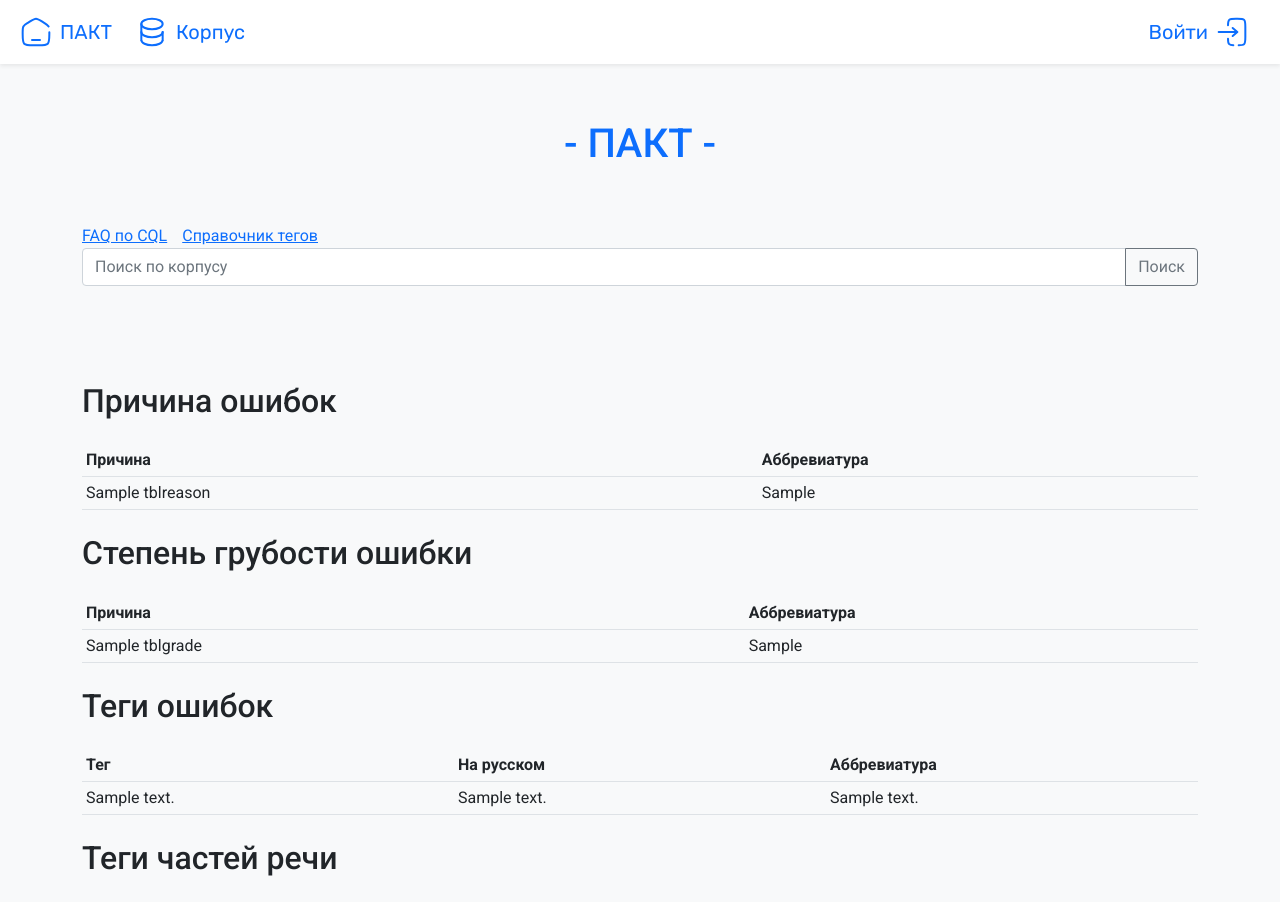
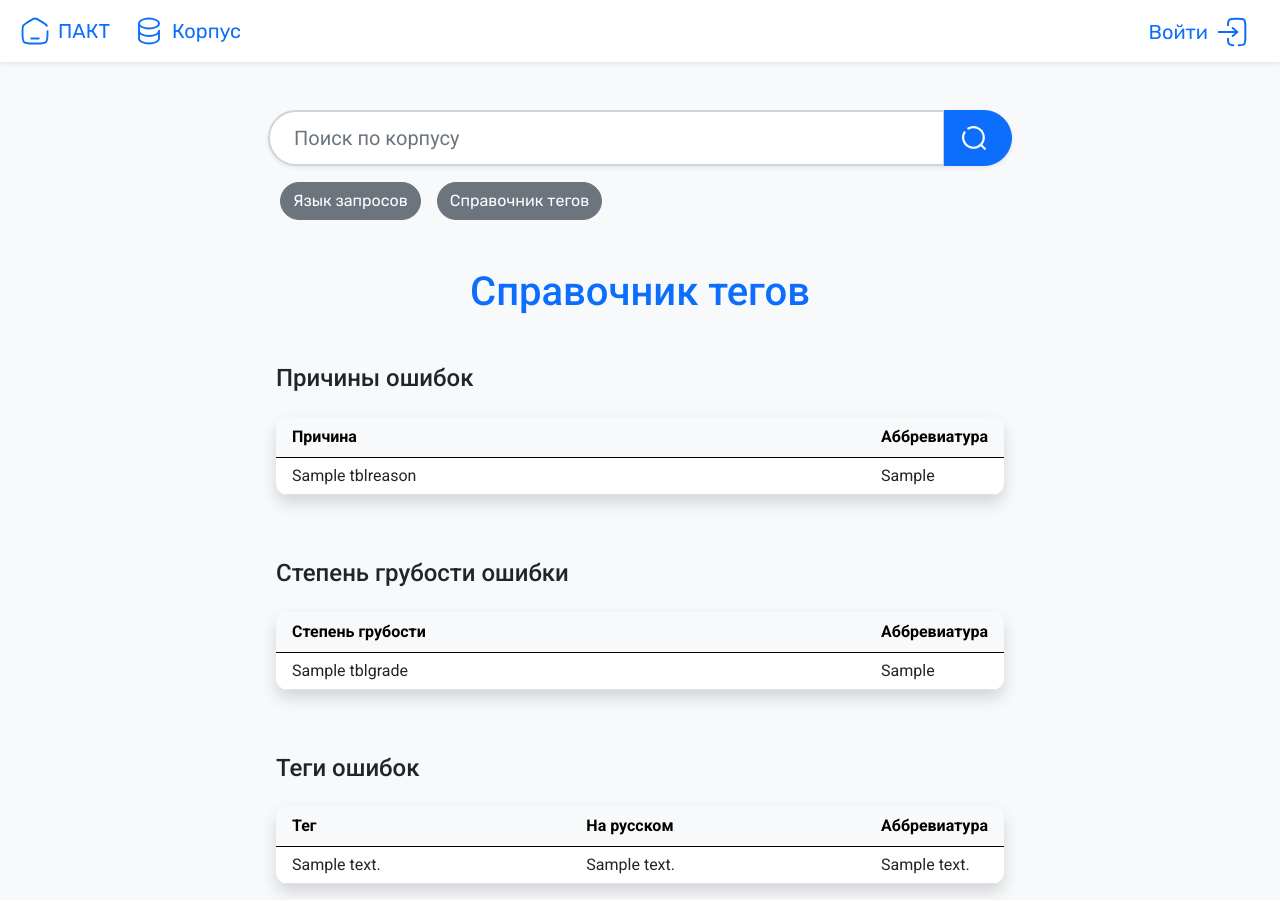
Before and after one commit to remshu-inc/pakt-work-tools, a Django app: page /tag_list in a window 1280 px wide. Run offline with Django 4.2, Linux system fonts and the light colour scheme; tables that the repository leaves empty hold one stand-in row (values such as "Sample post").

Commit message:
rework home page

```diff
--- a/search_app/views.py
+++ b/search_app/views.py
@@ -73,7 +73,7 @@
     if len(out_metrics) == 0:  # если метрики еще не созданы
         out_metrics = [0, 0]
 
-    return render(request, "index.html", context={
+    return render(request, "home.html", context={
         'tokens_count': {1: out_metrics[0], 2: out_metrics[1]},
         'update_time': out_time.strftime("%d.%m.%Y %H:%M:%S")
     })
--- /dev/null
+++ b/static/css/index.css
@@ -0,0 +1,62 @@
+.main .search-bar {
+	height: 56px;
+}
+
+.main .search-bar > input {
+	border-top-left-radius: 32px;
+	border-bottom-left-radius: 32px;
+	padding: 0 24px;
+}
+
+.main .search-bar .search-btn {
+	border-top-right-radius: 32px;
+	border-bottom-right-radius: 32px;
+	display: flex;
+	width: auto;
+	align-items: center;
+	justify-content: center;
+	padding-right: 24px;
+}
+
+.main .btn {
+	font-family: 'Rubik', sans-serif;
+}
+
+.main .btn:hover {
+	background-color: var(--bs-primary);
+}
+
+.main .btn:focus {
+	box-shadow: none;
+}
+
+.bi {
+	max-height: 1.5em !important;
+}
+
+@media screen and (max-width: 576px) {
+	.main .btn {
+		width: max-content;
+	}
+}
+
+/* Home page styles */
+.card-rounded {
+	border-radius: 12px;
+	overflow: hidden;
+}
+
+.card-rounded .card-header {
+	border-top-left-radius: 12px;
+	border-top-right-radius: 12px;
+}
+
+/* Info page styles */
+
+.table td {
+	padding: 6px 16px;
+}
+
+.table th {
+	padding: 8px 16px;
+}
--- a/templates/index.html
+++ b/templates/index.html
@@ -1,75 +1,53 @@
 {% extends "base.html" %}
+
+<!-- Styles -->
+{% load static %} {% block link %}
+<link rel="stylesheet" type="text/css" href="{% static 'css/index.css' %}" />
+{% endblock link %}
+
+<!-- Content -->
 {% block content %}
-
-<div class="container-sm">
-    <main>
-        <h1 class="head-text text-center mt-5 mb-5"><a class="nav-link active" aria-current="page" href="{% url 'home' %}">- ПАКТ -</a></h1>
-
-        <div><a href="{% url 'cql_faq' %}">FAQ по CQL</a><a href="{% url 'tag_list' %}" style="margin-left:15px;">Справочник тегов</a></div>
+<main class="container main">
+	<!-- Search  bar -->
+	<div class="col col-md-8 col-11 mx-auto">
 		<form action="{% url 'search' %}" method="post">
 			{% csrf_token %}
-            <div class="input-group">
-                <input type="text" name="corpus_search" class="form-control non-round" placeholder="Поиск по корпусу" aria-label="Поиск по корпусу" aria-describedby="button-addon2">
-
-                <button type="submit" class="btn shadow-none update-button" id="button-addon2">Поиск</button>
+			<div class="input-group input-group-lg mt-5 mb-3 mx-auto search-bar">
+				<input
+					name="corpus_search"
+					type="search"
+					class="form-control shadow-sm border-2 fs-5"
+					placeholder="Поиск по корпусу"
+					aria-label="Поиск по корпусу"
+					aria-describedby="search-btn"
+					autocomplete="off"
+				/>
+				<button class="btn btn-primary shadow-sm search-btn" type="submit" id="search-btn">
+					<svg
+						class="bi"
+						xmlns="http://www.w3.org/2000/svg"
+						height="26"
+						fill="none"
+						stroke="currentColor"
+						viewBox="0 0 24 24"
+					>
+						<path
+							stroke-linecap="round"
+							stroke-width="2"
+							d="M18.5 18.5 22 22M6.75 3.27a9.5 9.5 0 1 1-3.48 3.48"
+						/>
+					</svg>
+				</button>
 			</div>
 		</form>
-
-        <br><br>
-
-        <div class="main-text mt-5">
-            Петрозаводский аннотированный корпус текстов(ПАКТ) - корпус, содержащий набор аннотированных студенческих текстов как на немецком, так и на французском языке. Так как на данный момент корпус является закрытым, то доступ для исследовательских целей возможен только по прямому обращению на почтовый адрес: <span class="email"><b>	koturova@petrsu.ru</b></span> <span style="font-size: 18px;">(Котюрова Ирина Аврамовна)</span>
-            <hr>
-            В качестве аннотаций выступает автоматическая частеречная разметка и ручная разметка ошибок.
-            <br><br>
+		<!-- FAQ links -->
+		<div class="container mb-5 d-flex flex-row justify-content-start gap-3 fs-6">
+			<a class="btn btn-secondary rounded-pill" href="{% url 'cql_faq' %}">Язык запросов</a>
+			<a class="btn btn-secondary rounded-pill" href="{% url 'tag_list' %}">Справочник тегов</a>
+		</div>
 	</div>
 
-        <div class="row">
-            <div class="col">
-                <h1>Немецкий корпус</h1>
-                <b>Размер корпуса в токенах:  </b>{{tokens_count.1}}
-                <br>
-                <b>Частеречная разметка: </b><br>TreeTagger, набор тегов STTS
-                <br>
-                <b>Разметка ошибок:</b>
-                <ul>
-                    <li>неограниченная область ошибки</li>
-                    <li>трехступенчатая степень критичности ошибки</li>
-                    <li>три варианта возможной причины ошибки</li>
-                    <li>90 типов возможных ошибок</li>
-                </ul>
-            </div>
-            <div class="col">
-                <h1>Французский корпус</h1>
-                <b>Размер корпуса в токенах:  </b>{{tokens_count.2}}
-
-                <br>
-                <b>Частеречная разметка: </b><br>CoreNLP, набор тегов Treebank
-                <br>
-                <b>Разметка ошибок:</b>
-                <ul>
-                    <li>неограниченная область ошибки</li>
-                    <li>трехступенчатая степень критичности ошибки</li>
-                    <li>три варианта возможной причины ошибки</li>
-                    <li>71 тип возможных ошибок</li>
-                </ul>
-            </div>
-        </div>
-        <div style = 'text-align:  center;'>
-            <span style="font-size: 12px; color: gray;">Дата последнего обновления показателей: {{update_time}} (UTC+3)</span>
-        </div>
-        <hr>
-        <div class="main-text" style="margin-top: 0;">
-            Часть корпуса имеет разметку эмоциональных компонентов для возможности проведения дополнительных исследований.
-            <br><br>
-        </div>
-
-        <div class="bottom-text">
-            Так как система, которая позволяет взаимодействовать с корпусом, находится в процессе разработки, то во время использования можно столкнуться с непредвиденными ошибками. Чтобы улучшить дальнейший пользовательский опыт, просьба уведомлять о найденных проблемах на почтовый адрес: <span class="email"><b>remshu.nikita@gmail.com</b></span> <span style="font-size: 14px;">(Ремшу Никита Леонидович)</span> или <span class="email"><b>	koturova@petrsu.ru</b></span> <span style="font-size: 14px;">(Котюрова Ирина Аврамовна)</span>.
-
-        </div>
-
+	<!-- Page content -->
+	{% block indexContent %} {% endblock indexContent %}
 </main>
-</div>
-
-{%endblock%}
+{% endblock content%}
--- a/templates/tag_list.html
+++ b/templates/tag_list.html
@@ -1,79 +1,73 @@
-{% extends "base.html" %}
-{% block content %}
+{%extends "index.html" %}
 
-<div class="container-sm">
-    <main>
-        <h1 class="head-text text-center mt-5 mb-5"><a class="nav-link active" aria-current="page" href="{% url 'home' %}">- ПАКТ -</a></h1>
+<!-- Main page content -->
+{% block indexContent %}
+<div class="container">
+	<h1 class="text-center text-primary my-5">Справочник тегов</h1>
 
-        <div><a href="{% url 'cql_faq' %}">FAQ по CQL</a><a href="{% url 'tag_list' %}" style="margin-left:15px;">Справочник тегов</a></div>
-        <form action="{% url 'search' %}" method="post">
-            {% csrf_token %}
-            <div class="input-group">
-                <input type="text" name="corpus_search" class="form-control non-round" placeholder="Поиск по корпусу" aria-label="Поиск по корпусу" aria-describedby="button-addon2">
-
-                <button type="submit" class="btn btn-outline-secondary non-round" id="button-addon2">Поиск</button>
-            </div>
-        </form>
-
-        <br><br>
-
-        <div class="main-small-text mt-5">
-            <h2 class="mt-4 mb-4">Причина ошибок</h2>
-            <table class="table table-hover table-sm">
+	<div class="col col-md-8 mx-auto d-flex flex-column gap-5">
+		<div>
+			<h4 class="mb-4">Причины ошибок</h4>
+			<table class="table table-hover bg-white card-rounded shadow fs-6">
+				<thead class="table-light">
 					<tr>
-                    <th>Причина</th>
-                    <th>Аббревиатура</th>
+						<th scope="col">Причина</th>
+						<th scope="col" class="col-2">Аббревиатура</th>
 					</tr>
-                {% for deutsche_reason in deutsche_reasons  %}
+				</thead>
+				<tbody>
+					{% for deutsche_reason in deutsche_reasons %}
 					<tr>
-                        <td class="pe-5">{{ deutsche_reason.reason_name }}</td>
-                        <td class="pe-5">{{ deutsche_reason.reason_abbrev }}</td>
+						<td>{{ deutsche_reason.reason_name }}</td>
+						<td>{{ deutsche_reason.reason_abbrev }}</td>
 					</tr>
 					{% endfor %}
+				</tbody>
 			</table>
+		</div>
 
-            <h2 class="mt-4 mb-4">Степень грубости ошибки</h2>
-            <table class="table table-hover table-sm">
+		<div>
+			<h4 class="mb-4">Степень грубости ошибки</h4>
+			<table class="table table-hover bg-white card-rounded shadow fs-6">
+				<thead class="table-light">
 					<tr>
-                    <th>Причина</th>
-                    <th>Аббревиатура</th>
+						<th scope="col">Степень грубости</th>
+						<th scope="col" class="col-2">Аббревиатура</th>
 					</tr>
-                {% for deutsche_grade in deutsche_grades  %}
+				</thead>
+				<tbody>
+					{% for deutsche_grade in deutsche_grades %}
 					<tr>
-                        <td class="pe-5">{{ deutsche_grade.grade_name }}</td>
-                        <td class="pe-5">{{ deutsche_grade.grade_abbrev }}</td>
+						<td>{{ deutsche_grade.grade_name }}</td>
+						<td>{{ deutsche_grade.grade_abbrev }}</td>
 					</tr>
 					{% endfor %}
+				</tbody>
 			</table>
+		</div>
 
-            <h2 class="mt-4 mb-4">Теги ошибок</h2>
-            <table class="table table-hover table-sm">
+		<div>
+			<h4 class="mb-4">Теги ошибок</h4>
+			<table class="table table-hover bg-white card-rounded shadow fs-6">
+				<thead class="table-light">
 					<tr>
-                    <th>Тег</th>
-                    <th>На русском</th>
-                    <th>Аббревиатура</th>
+						<th scope="col" class="col-5">Тег</th>
+						<th scope="col" class="col-5">На русском</th>
+						<th scope="col" class="col-2">Аббревиатура</th>
 					</tr>
-                {% for deutsche_error_tag in deutsche_error_tags  %}
+				</thead>
+				<tbody>
+					{% for deutsche_error_tag in deutsche_error_tags %}
 					<tr>
-                        <td class="pe-5">{{ deutsche_error_tag.tag_text }}</td>
-                        <td class="pe-5">{{ deutsche_error_tag.tag_text_russian }}</td>
-                        <td class="pe-5">{{ deutsche_error_tag.tag_text_abbrev }}</td>
+						<td>{{ deutsche_error_tag.tag_text }}</td>
+						<td>{{ deutsche_error_tag.tag_text_russian }}</td>
+						<td>{{ deutsche_error_tag.tag_text_abbrev }}</td>
 					</tr>
 					{% endfor %}
+				</tbody>
 			</table>
-
-            <h2 class="mt-4 mb-4">Теги частей речи</h2>
-            <table>
-                {% for deutsche_pos_tag in deutsche_pos_tags  %}
-                    <tr>
-                        <td class="pe-5">{{ deutsche_pos_tag.tag_text }}</td>
-                    </tr>
-                {% endfor %}
-            </table>
-
+		</div>
+	</div>
 </div>
 
-    </main>
-</div>
-
-{%endblock%}
+{% endblock indexContent %}
```
Also changed, not shown: templates/cql_faq.html (+41 -43 lines), templates/cql_faq_legacy.html (added, +50 -0 lines), templates/home.html (added, +69 -0 lines), templates/index_legacy.html (added, +75 -0 lines), templates/tag_list_legacy.html (added, +79 -0 lines). Lines whose indentation alone changed are shown as unchanged.
